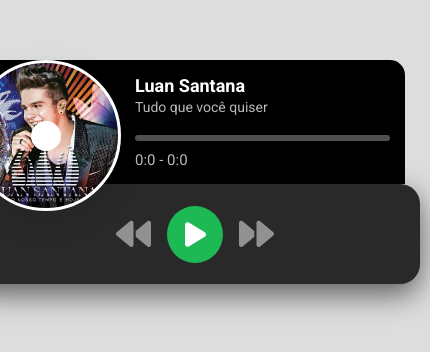
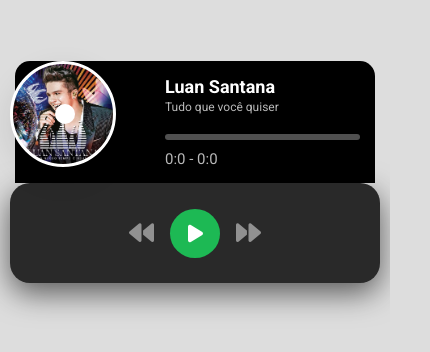
Before and after one commit to caiomz/Mini-Music-Player, a plain HTML site: page index.html in a window 390 px wide. Shown: the part 250-602 px from the top of the page, 430 px wide, since content can reach past the window. Drawn offline with Linux system fonts and the light colour scheme.

Commit message:
Atualizando versão mobile

```diff
--- a/style.css
+++ b/style.css
@@ -135,3 +135,43 @@ body {
         transform: rotateZ(360deg);
     }
 }
+
+/* Estilos específicos para dispositivos móveis */
+
+@media (max-width: 480px) {
+    .container {
+        width: 100%;
+    }
+
+    .container .controls {
+        width: 100%;
+    }
+
+    .container .controls #play {
+        font-size: 20px;
+    }
+
+    .container .controls i {
+        font-size: 25px;
+    }
+
+    .container .disk .cover {
+        width: 100px;
+        height: 100px;
+    }
+
+    .container .disk .circle {
+        width: 20px;
+        height: 20px;
+        left: 14%;
+        top: 22%;
+    }
+
+    .container .song-info {
+        margin: 0 5px;
+    }
+
+    .container .song-info .song-name {
+        font-size: 12px;
+    }
+}
```
